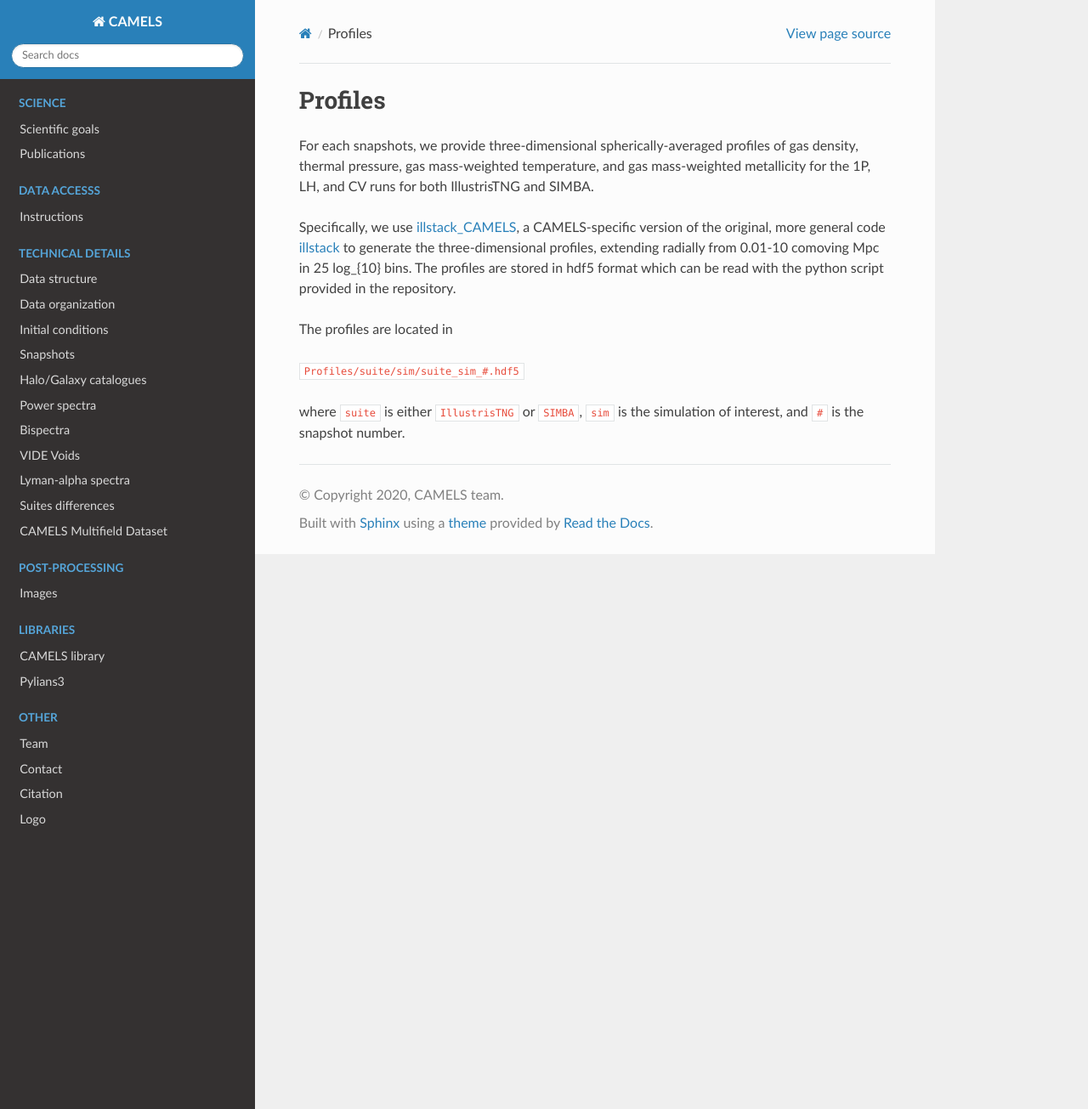
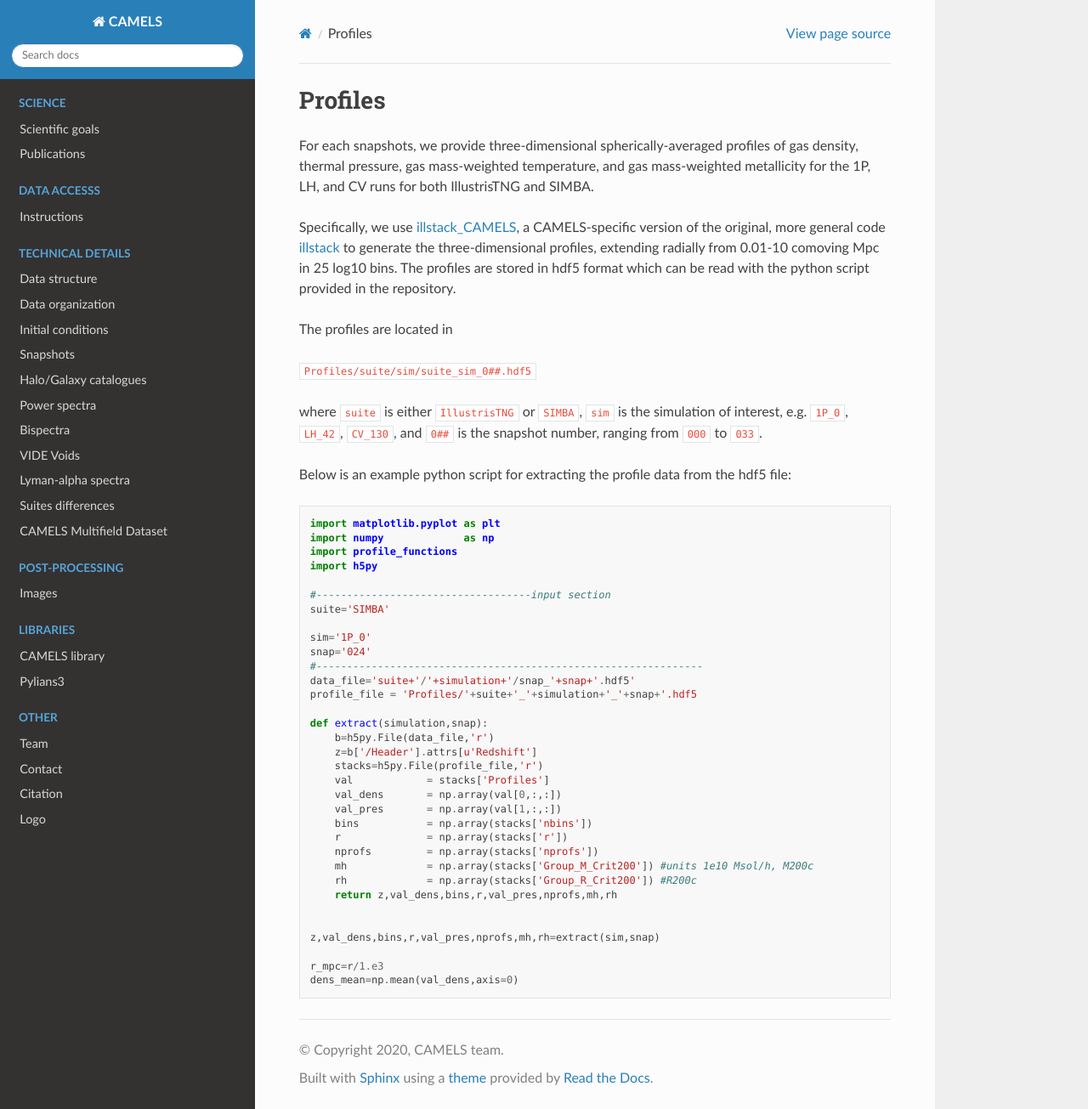
Before and after one commit to franciscovillaescusa/CAMELS, a Sphinx documentation site: the page built from docs/source/Profiles.rst, in a window 1280 px wide and 1305 px high. Shown: the whole window at 85% size. Built offline with Sphinx 7.4.7 and the Read the Docs theme 2.0.0, drawn with Linux system fonts in a browser that asks for light colours.

Commit message:
Update Profiles.rst

```diff
--- a/docs/source/Profiles.rst
+++ b/docs/source/Profiles.rst
@@ -3,12 +3,48 @@ Profiles
 
 For each snapshots, we provide three-dimensional spherically-averaged profiles of gas density, thermal pressure, gas mass-weighted temperature, and gas mass-weighted metallicity for the 1P, LH, and CV runs for both IllustrisTNG and SIMBA.
 
-Specifically, we use `illstack_CAMELS <https://github.com/emilymmoser/illstack_CAMELS>`_, a CAMELS-specific version  of the original, more general code `illstack <https://github.com/marcelo-alvarez/illstack>`_ to generate the three-dimensional profiles, extending radially from 0.01-10 comoving Mpc in 25 log_{10} bins. The profiles are stored in hdf5 format which can be read with the python script provided in the repository.
+Specifically, we use `illstack_CAMELS <https://github.com/emilymmoser/illstack_CAMELS>`_, a CAMELS-specific version  of the original, more general code `illstack <https://github.com/marcelo-alvarez/illstack>`_ to generate the three-dimensional profiles, extending radially from 0.01-10 comoving Mpc in 25 log10 bins. The profiles are stored in hdf5 format which can be read with the python script provided in the repository.
 
 The profiles are located in
 
-``Profiles/suite/sim/suite_sim_#.hdf5``
+``Profiles/suite/sim/suite_sim_0##.hdf5``
 
-where ``suite`` is either ``IllustrisTNG`` or ``SIMBA``, ``sim`` is the simulation of interest, and ``#`` is the snapshot number.
+where ``suite`` is either ``IllustrisTNG`` or ``SIMBA``, ``sim`` is the simulation of interest, e.g. ``1P_0``, ``LH_42``, ``CV_130``, and ``0##`` is the snapshot number, ranging from ``000`` to ``033``.
+
+Below is an example python script for extracting the profile data from the hdf5 file:
 
 .. code::  python
+
+  import matplotlib.pyplot as plt
+  import numpy             as np
+  import profile_functions
+  import h5py
+
+  #-----------------------------------input section
+  suite='SIMBA'
+
+  sim='1P_0'
+  snap='024'
+  #---------------------------------------------------------------
+  data_file='suite+'/'+simulation+'/snap_'+snap+'.hdf5'
+  profile_file = 'Profiles/'+suite+'_'+simulation+'_'+snap+'.hdf5
+
+  def extract(simulation,snap):
+      b=h5py.File(data_file,'r')
+      z=b['/Header'].attrs[u'Redshift']
+      stacks=h5py.File(profile_file,'r')
+      val            = stacks['Profiles']
+      val_dens       = np.array(val[0,:,:])
+      val_pres       = np.array(val[1,:,:])
+      bins           = np.array(stacks['nbins'])
+      r              = np.array(stacks['r'])
+      nprofs         = np.array(stacks['nprofs'])
+      mh             = np.array(stacks['Group_M_Crit200']) #units 1e10 Msol/h, M200c
+      rh             = np.array(stacks['Group_R_Crit200']) #R200c
+      return z,val_dens,bins,r,val_pres,nprofs,mh,rh
+
+
+  z,val_dens,bins,r,val_pres,nprofs,mh,rh=extract(sim,snap)
+
+  r_mpc=r/1.e3
+  dens_mean=np.mean(val_dens,axis=0)
```
